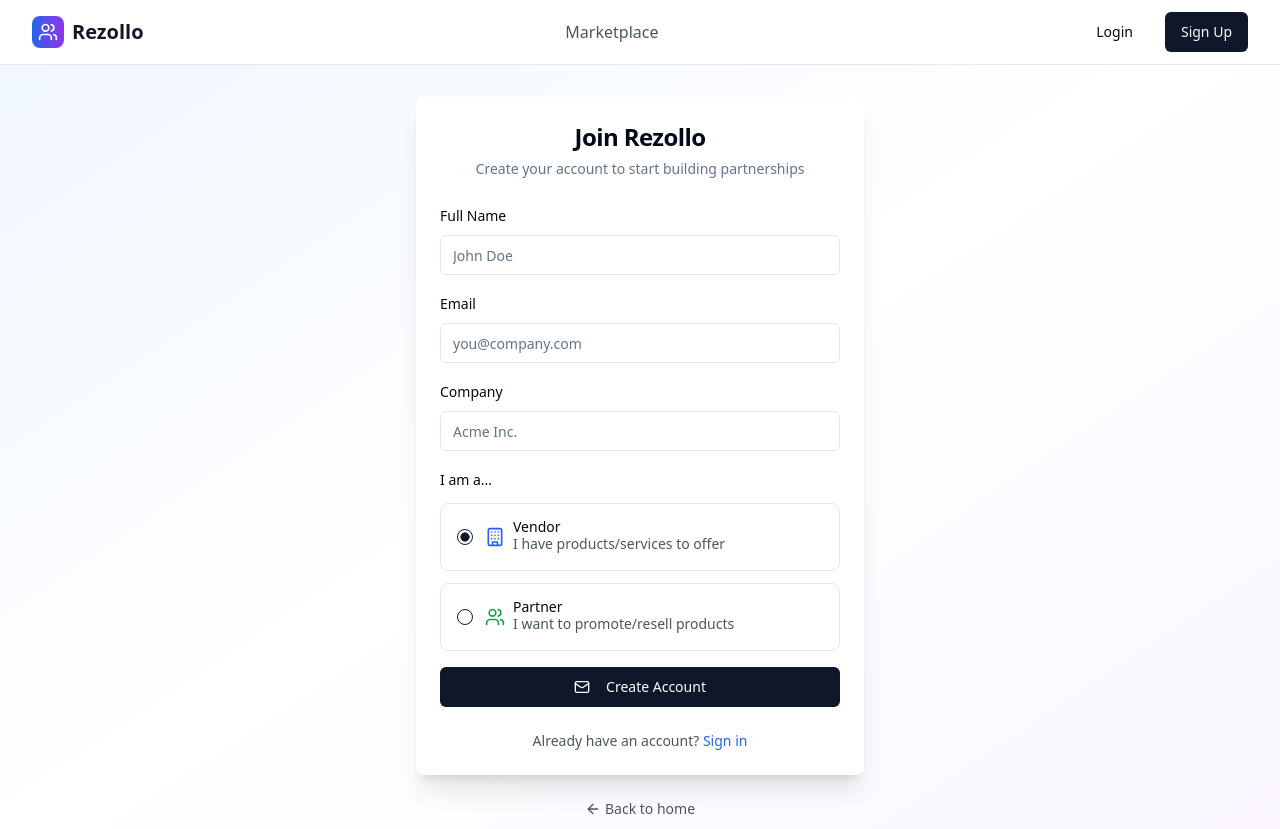
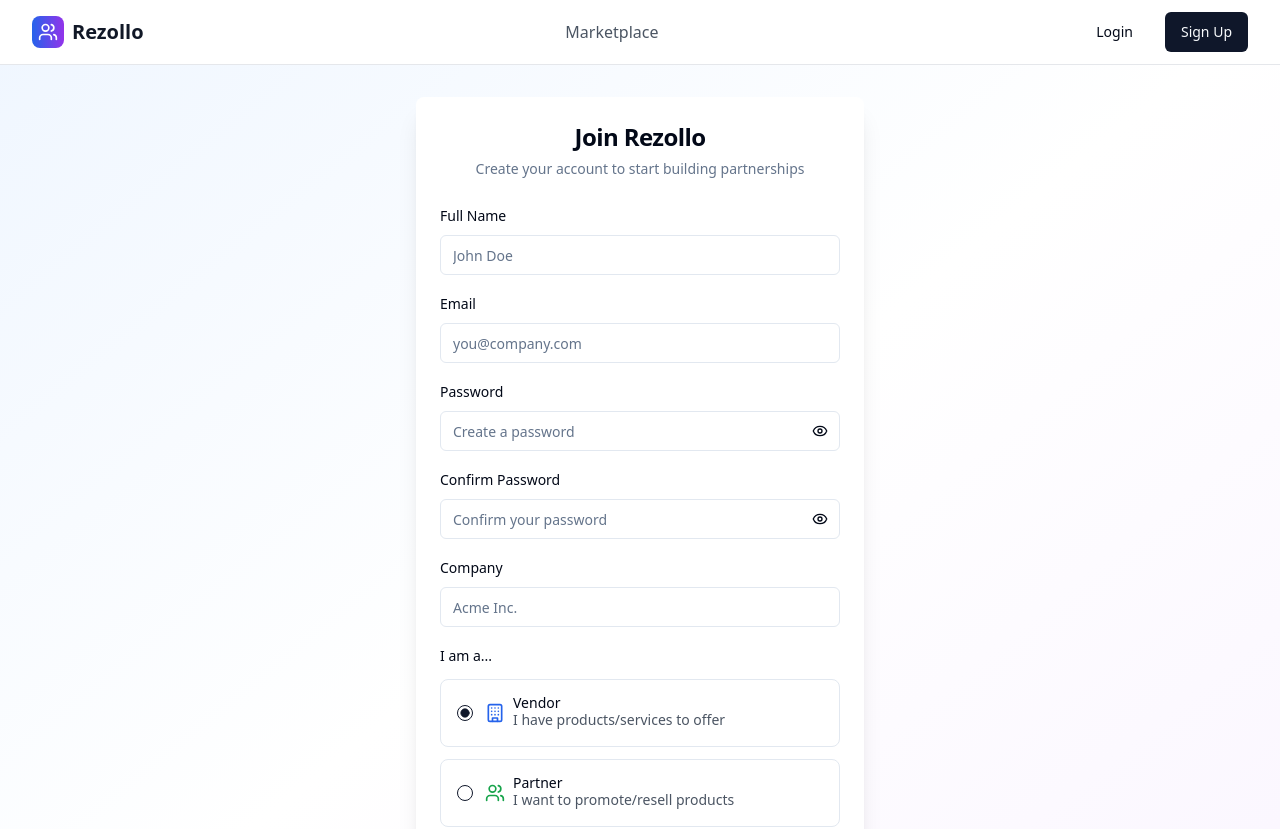
Before and after one commit to VladShifter/partner-pals-connect, a React (Vite) app: page /signup in a window 1280 px wide. Shown: the top 829 px of the page. Built offline with nearby package versions, Linux system fonts and the light colour scheme.

Commit message:
Add password authentication to signup
Allow users to set a password during signup instead of using magic links.

```diff
--- a/src/pages/Login.tsx
+++ b/src/pages/Login.tsx
@@ -6,11 +6,13 @@ import { Button } from "@/components/ui/button";
 import { Input } from "@/components/ui/input";
 import { Label } from "@/components/ui/label";
 import { Card, CardContent, CardDescription, CardHeader, CardTitle } from "@/components/ui/card";
-import { Mail, ArrowLeft } from "lucide-react";
+import { Mail, ArrowLeft, Eye, EyeOff } from "lucide-react";
 import { useToast } from "@/hooks/use-toast";
 
 const Login = () => {
   const [email, setEmail] = useState("");
+  const [password, setPassword] = useState("");
+  const [showPassword, setShowPassword] = useState(false);
   const [isLoading, setIsLoading] = useState(false);
   const { toast } = useToast();
   const navigate = useNavigate();
@@ -19,16 +21,18 @@ const Login = () => {
     e.preventDefault();
     setIsLoading(true);
 
-    // TODO: Implement Supabase auth
-    console.log("Login attempt with email:", email);
+    // TODO: Implement Supabase auth with email/password
+    console.log("Login attempt:", { email, password });
 
     // Simulate API call
     setTimeout(() => {
       toast({
-        title: "Magic link sent!",
-        description: "Check your email for a login link.",
+        title: "Logged in successfully!",
+        description: "Welcome back to Rezollo.",
       });
       setIsLoading(false);
+      // TODO: Navigate based on user role
+      navigate("/dashboard/vendor");
     }, 1000);
   };
 
@@ -42,7 +46,7 @@ const Login = () => {
             <CardHeader className="text-center">
               <CardTitle className="text-2xl font-bold">Welcome back</CardTitle>
               <CardDescription>
-                Enter your email to receive a magic link
+                Sign in to your Rezollo account
               </CardDescription>
             </CardHeader>
             <CardContent>
@@ -59,13 +63,40 @@ const Login = () => {
                   />
                 </div>
 
+                <div className="space-y-2">
+                  <Label htmlFor="password">Password</Label>
+                  <div className="relative">
+                    <Input
+                      id="password"
+                      type={showPassword ? "text" : "password"}
+                      placeholder="Enter your password"
+                      value={password}
+                      onChange={(e) => setPassword(e.target.value)}
+                      required
+                    />
+                    <Button
+                      type="button"
+                      variant="ghost"
+                      size="sm"
+                      className="absolute right-0 top-0 h-full px-3 py-2 hover:bg-transparent"
+                      onClick={() => setShowPassword(!showPassword)}
+                    >
+                      {showPassword ? (
+                        <EyeOff className="h-4 w-4" />
+                      ) : (
+                        <Eye className="h-4 w-4" />
+                      )}
+                    </Button>
+                  </div>
+                </div>
+
                 <Button type="submit" className="w-full" disabled={isLoading}>
                   {isLoading ? (
-                    "Sending magic link..."
+                    "Signing in..."
                   ) : (
                     <>
                       <Mail className="w-4 h-4 mr-2" />
-                      Send Magic Link
+                      Sign In
                     </>
                   )}
                 </Button>
--- a/src/pages/Signup.tsx
+++ b/src/pages/Signup.tsx
@@ -7,11 +7,15 @@ import { Input } from "@/components/ui/input";
 import { Label } from "@/components/ui/label";
 import { Card, CardContent, CardDescription, CardHeader, CardTitle } from "@/components/ui/card";
 import { RadioGroup, RadioGroupItem } from "@/components/ui/radio-group";
-import { Mail, ArrowLeft, Building, Users } from "lucide-react";
+import { Mail, ArrowLeft, Building, Users, Eye, EyeOff } from "lucide-react";
 import { useToast } from "@/hooks/use-toast";
 
 const Signup = () => {
   const [email, setEmail] = useState("");
+  const [password, setPassword] = useState("");
+  const [confirmPassword, setConfirmPassword] = useState("");
+  const [showPassword, setShowPassword] = useState(false);
+  const [showConfirmPassword, setShowConfirmPassword] = useState(false);
   const [name, setName] = useState("");
   const [company, setCompany] = useState("");
   const [role, setRole] = useState<"vendor" | "partner">("vendor");
@@ -21,16 +25,35 @@ const Signup = () => {
 
   const handleSubmit = async (e: React.FormEvent) => {
     e.preventDefault();
+
+    if (password !== confirmPassword) {
+      toast({
+        title: "Error",
+        description: "Passwords do not match",
+        variant: "destructive",
+      });
+      return;
+    }
+
+    if (password.length < 6) {
+      toast({
+        title: "Error",
+        description: "Password must be at least 6 characters long",
+        variant: "destructive",
+      });
+      return;
+    }
+
     setIsLoading(true);
 
     // TODO: Implement Supabase auth and user creation
-    console.log("Signup attempt:", { email, name, company, role });
+    console.log("Signup attempt:", { email, password, name, company, role });
 
     // Simulate API call
     setTimeout(() => {
       toast({
         title: "Account created!",
-        description: "Check your email to verify your account.",
+        description: "Your account has been created successfully.",
       });
       setIsLoading(false);
       // TODO: Redirect to appropriate onboarding
@@ -79,6 +102,62 @@ const Signup = () => {
                     onChange={(e) => setEmail(e.target.value)}
                     required
                   />
+                </div>
+
+                <div className="space-y-2">
+                  <Label htmlFor="password">Password</Label>
+                  <div className="relative">
+                    <Input
+                      id="password"
+                      type={showPassword ? "text" : "password"}
+                      placeholder="Create a password"
+                      value={password}
+                      onChange={(e) => setPassword(e.target.value)}
+                      required
+                      minLength={6}
+                    />
+                    <Button
+                      type="button"
+                      variant="ghost"
+                      size="sm"
+                      className="absolute right-0 top-0 h-full px-3 py-2 hover:bg-transparent"
+                      onClick={() => setShowPassword(!showPassword)}
+                    >
+                      {showPassword ? (
+                        <EyeOff className="h-4 w-4" />
+                      ) : (
+                        <Eye className="h-4 w-4" />
+                      )}
+                    </Button>
+                  </div>
+                </div>
+
+                <div className="space-y-2">
+                  <Label htmlFor="confirm-password">Confirm Password</Label>
+                  <div className="relative">
+                    <Input
+                      id="confirm-password"
+                      type={showConfirmPassword ? "text" : "password"}
+                      placeholder="Confirm your password"
+                      value={confirmPassword}
+                      onChange={(e) => setConfirmPassword(e.target.value)}
+                      required
+                      minLength={6}
+                    />
+                    <Button
+                      type="button"
+                      variant="ghost"
+                      size="sm"
+                      className="absolute right-0 top-0 h-full px-3 py-2 hover:bg-transparent"
+                      onClick={() => setShowConfirmPassword(!showConfirmPassword)}
+                    >
+                      {showConfirmPassword ? (
+                        <EyeOff className="h-4 w-4" />
+                      ) : (
+                        <Eye className="h-4 w-4" />
+                      )}
+                    </Button>
+                  </div>
                 </div>
 
                 <div className="space-y-2">
```
